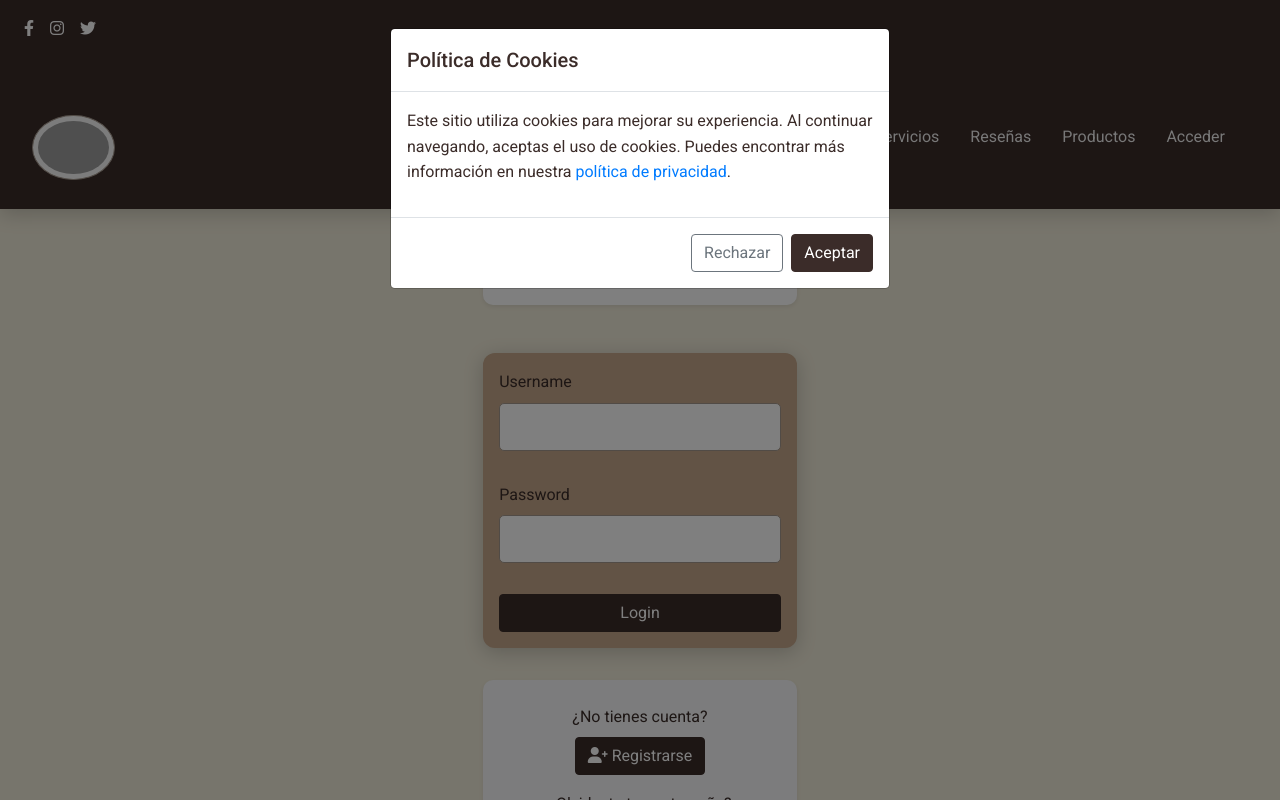
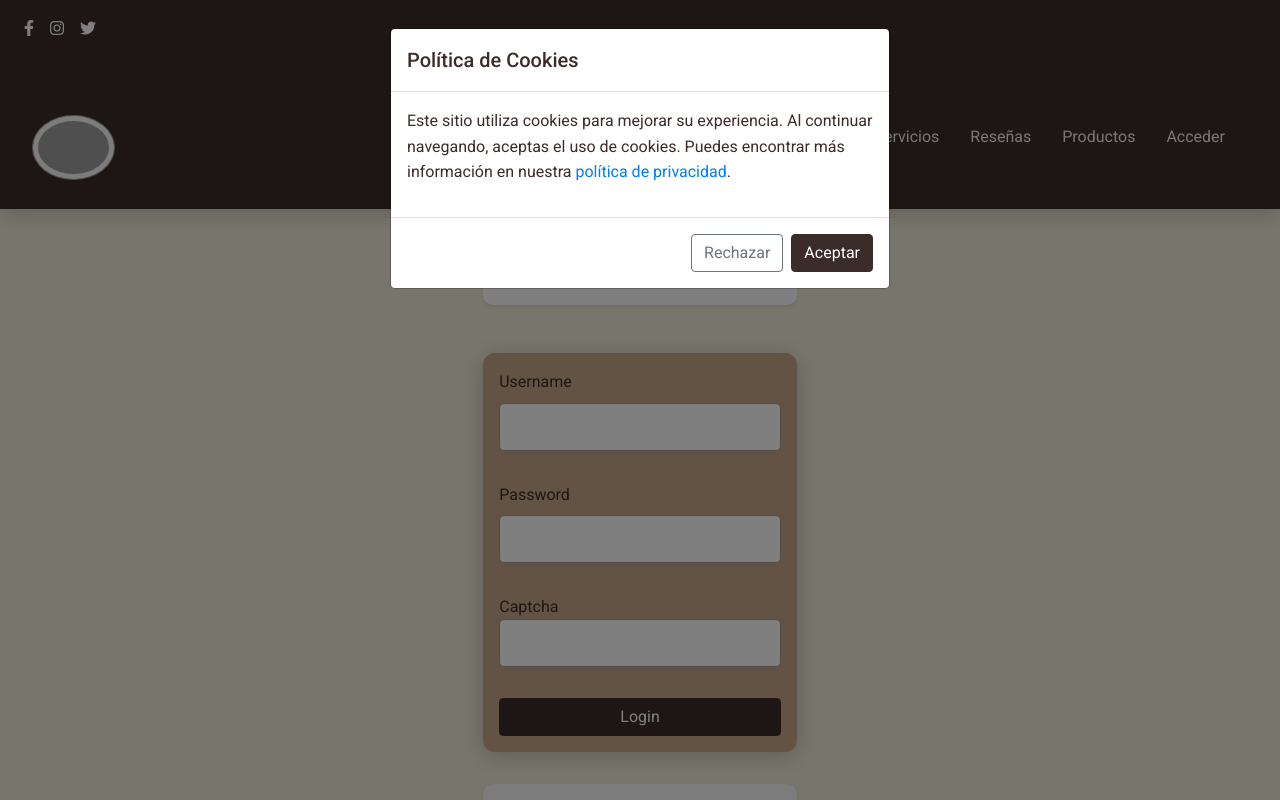
Before and after one commit to AmeriK88/Refactorizaci-n-cabigote-barber, a Django app: template users/templates/users/login.html in a window 1280 px wide. Run offline with Django 3.2, Linux system fonts and the light colour scheme; the template is opened without the code that fills it, so the values that code supplies are empty, except form fields; tables that the repository leaves empty hold one stand-in row (values such as "Sample post"); form fields are guessed from the names that the template uses; some libraries are stand-ins or nearby versions; some web fonts are replaced; grey boxes are pictures that could not be loaded.

Commit message:
feat: implementación de capcha en formulario login

```diff
--- a/users/templates/users/login.html
+++ b/users/templates/users/login.html
@@ -38,6 +38,13 @@
             {% endfor %}
         </div>
 
+        <div class="form-group">
+            {{ form.captcha.label }}
+            {{ form.captcha }}
+            {% if form.captcha.errors %}
+                <div class="alert alert-danger">{{ form.captcha.errors }}</div>
+            {% endif %}
+        </div>
         <button type="submit" class="btn btn-primary">Login</button>
     </form>
 
```
Also changed, not shown: users/views.py (+5 -5 lines).
